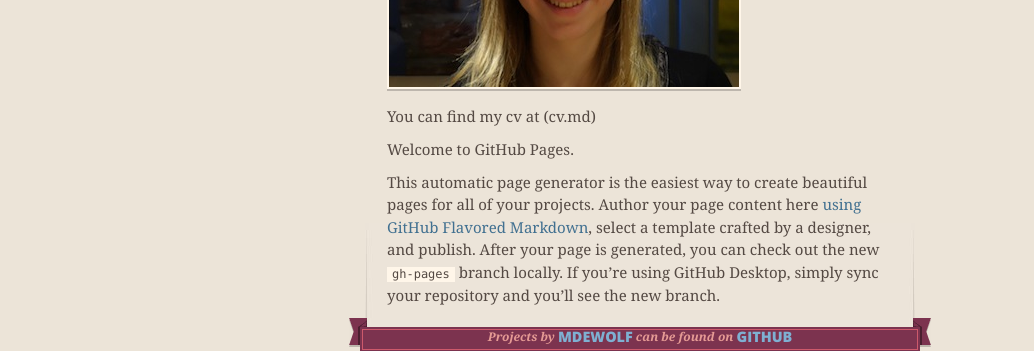
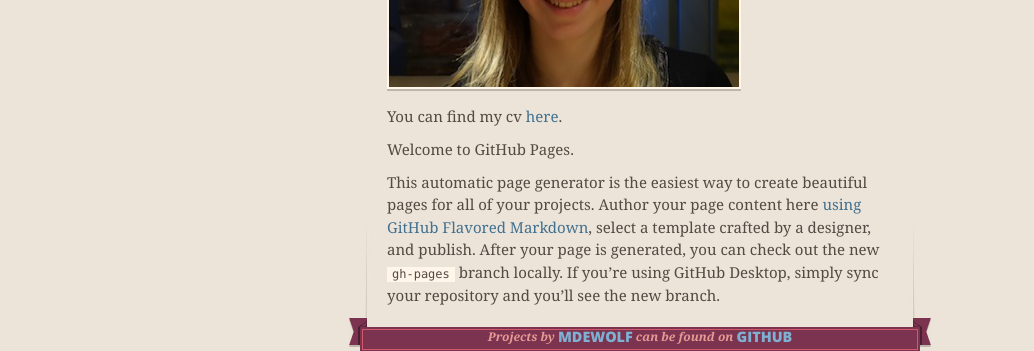
Before and after one commit to mdewolf/mdewolf.github.io, a Jekyll site: the page built from index.md, in a window 1280 px wide. Shown: the part 495-846 px from the top of the page, without its empty margins (0-1034 px from the left). Built offline with Jekyll 4.4.1, drawn with Linux system fonts in a browser that asks for light colours; nearby versions of some CDN libraries.

Commit message:
cv added

```diff
--- a/index.md
+++ b/index.md
@@ -6,4 +6,4 @@ Welcome to my personal website, using Markdown!
 
 ![This is me](images/kleine_miriam.jpg)
 
-You can find my cv at (cv.md)
+You can find my cv [here](cv).
```
